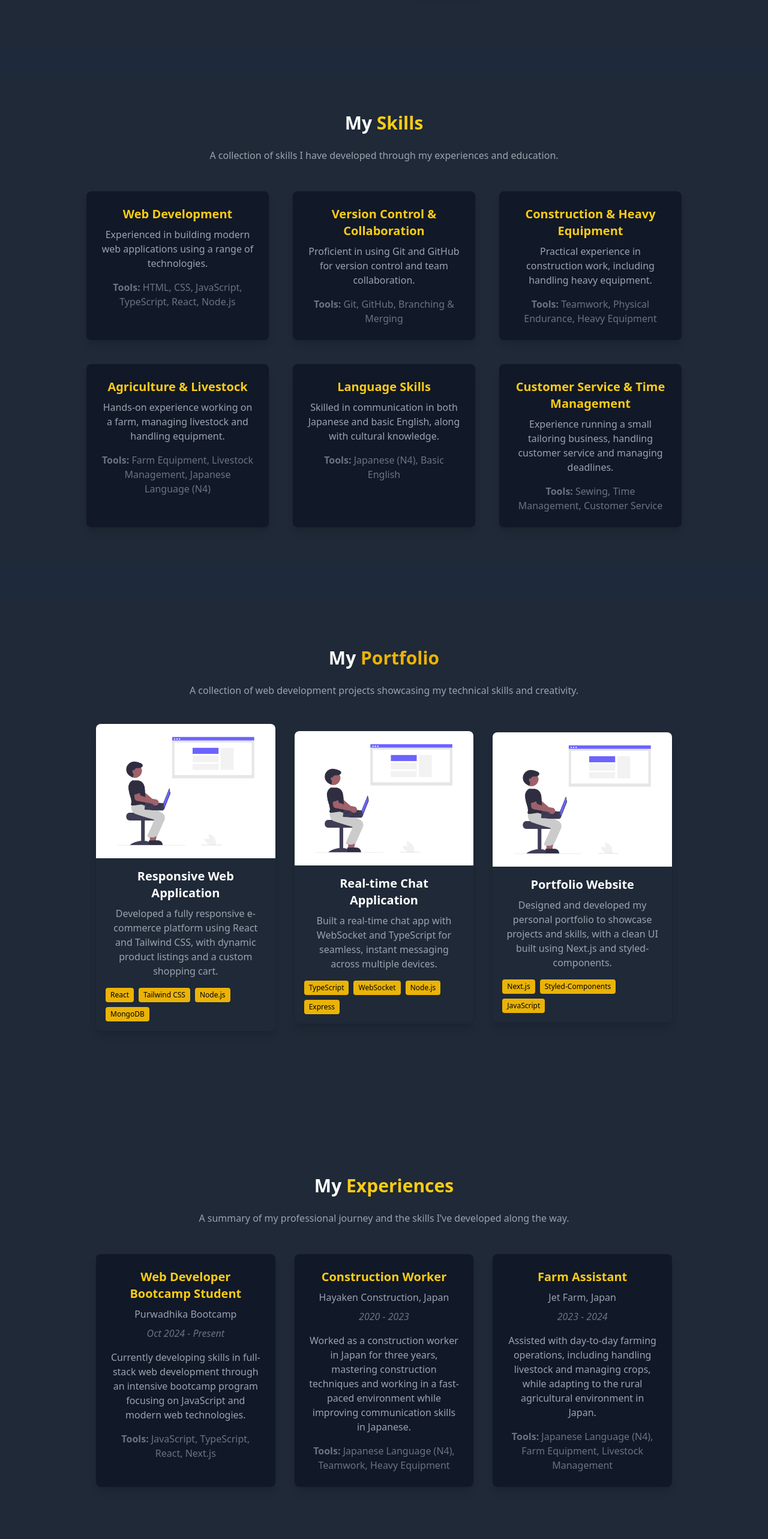
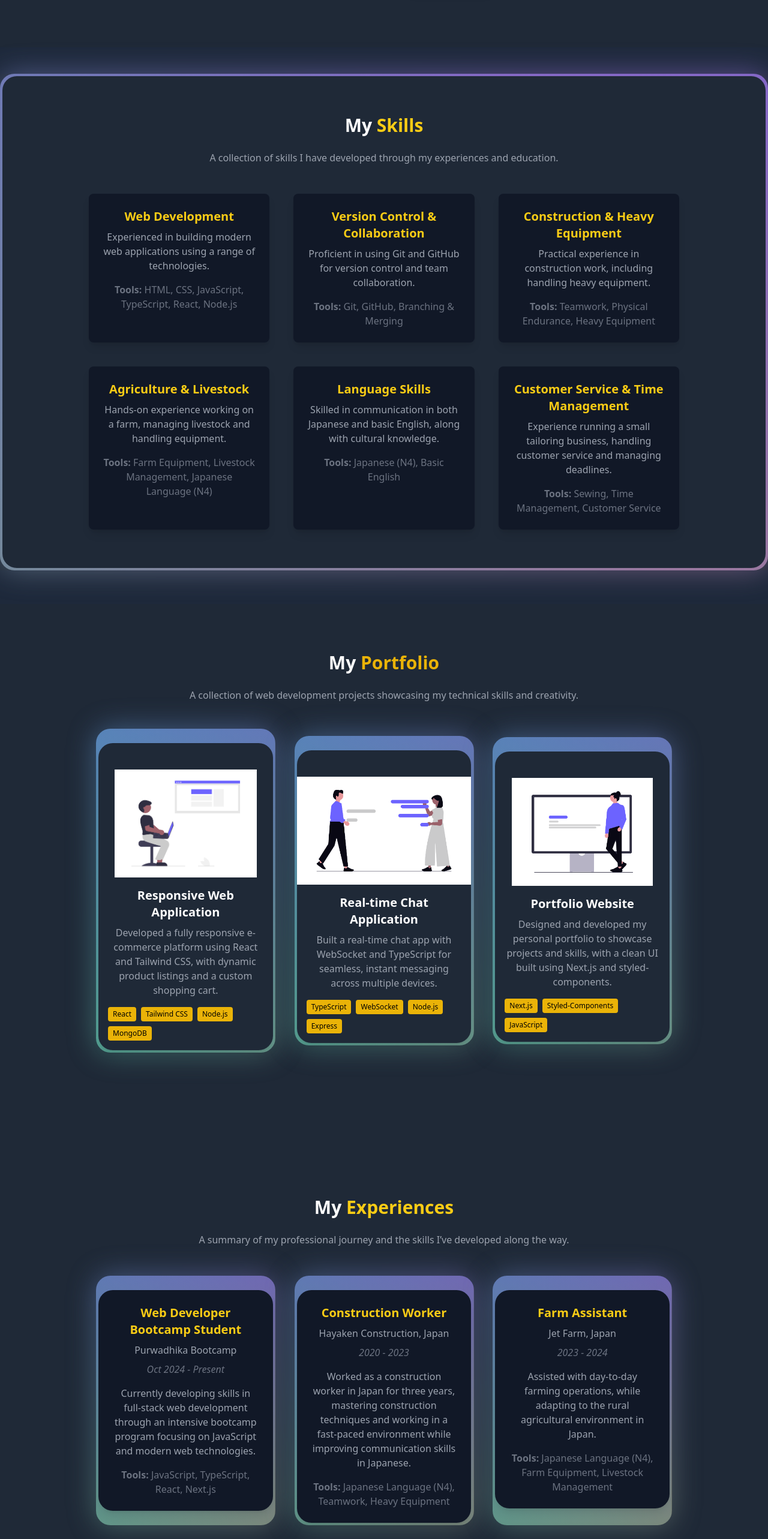
Before and after one commit to andikalp313/portofolio, a React (Vite) app: page / in a window 1280 px wide. Shown: the part 1420-3986 px from the top of the page at 60% size. Built offline with nearby package versions, Linux system fonts and the light colour scheme.

Commit message:
portfolio

```diff
--- a/src/App.tsx
+++ b/src/App.tsx
@@ -18,9 +18,11 @@ function App() {
         <Skills />
         <Portfolio />
         <Experience />
-        <Form />
-        <Footer />
-        <BackgroundGradient />
+        <div className="pt-5">
+          <BackgroundGradient />
+          <Form />
+          <Footer />
+        </div>
       </>
     </section>
   );
--- a/src/components/Experiance.tsx
+++ b/src/components/Experiance.tsx
@@ -1,3 +1,5 @@
+import { BackgroundGradient } from "./ui/background-gradient";
+
 const Experience: React.FC = () => {
   const experiences = [
     {
@@ -22,7 +24,7 @@ const Experience: React.FC = () => {
       company: "Jet Farm, Japan",
       tools: "Japanese Language (N4), Farm Equipment, Livestock Management",
       description:
-        "Assisted with day-to-day farming operations, including handling livestock and managing crops, while adapting to the rural agricultural environment in Japan.",
+        "Assisted with day-to-day farming operations, while adapting to the rural agricultural environment in Japan.",
     },
   ];
 
@@ -41,9 +43,10 @@ const Experience: React.FC = () => {
 
       <div className="grid grid-cols-1 gap-8 sm:grid-cols-2 lg:grid-cols-3">
         {experiences.map((experience, index) => (
+          <BackgroundGradient className="pt-5">
             <div
               key={index}
-            className="overflow-hidden rounded-lg bg-gray-900 p-6 shadow-lg transition-shadow duration-300 hover:shadow-xl"
+              className="overflow-hidden rounded-3xl bg-gray-900 p-6 shadow-lg transition-shadow duration-300 hover:shadow-xl"
             >
               <h3 className="mb-2 text-xl font-semibold text-yellow-400">
                 {experience.title}
@@ -56,6 +59,7 @@ const Experience: React.FC = () => {
                 {experience.tools}
               </p>
             </div>
+          </BackgroundGradient>
         ))}
       </div>
     </div>
--- a/src/components/Portofolio.tsx
+++ b/src/components/Portofolio.tsx
@@ -1,4 +1,7 @@
 import gambar1 from "../assets/website.png";
+import { BackgroundGradient } from "./ui/background-gradient";
+import gambar2 from "../assets/chat.png";
+import gambar3 from "../assets/portofolio.png";
 
 const Portfolio: React.FC = () => {
   const portfolioItems = [
@@ -7,7 +10,7 @@ const Portfolio: React.FC = () => {
       description:
         "Developed a fully responsive e-commerce platform using React and Tailwind CSS, with dynamic product listings and a custom shopping cart.",
       techStack: ["React", "Tailwind CSS", "Node.js", "MongoDB"],
-      image: { gambar1 }, // Replace with actual image
+      image: gambar1,
       alt: "Responsive Web Application",
     },
     {
@@ -15,7 +18,7 @@ const Portfolio: React.FC = () => {
       description:
         "Built a real-time chat app with WebSocket and TypeScript for seamless, instant messaging across multiple devices.",
       techStack: ["TypeScript", "WebSocket", "Node.js", "Express"],
-      image: "https://via.placeholder.com/300", // Replace with actual image
+      image: gambar2,
       alt: "Real-time Chat Application",
     },
     {
@@ -23,7 +26,7 @@ const Portfolio: React.FC = () => {
       description:
         "Designed and developed my personal portfolio to showcase projects and skills, with a clean UI built using Next.js and styled-components.",
       techStack: ["Next.js", "Styled-Components", "JavaScript"],
-      image: "https://via.placeholder.com/300", // Replace with actual image
+      image: gambar3,
       alt: "Portfolio Website",
     },
   ];
@@ -41,16 +44,17 @@ const Portfolio: React.FC = () => {
         and creativity.
       </p>
 
-      <div className="md: grid grid-cols-1 items-center gap-8 sm:grid-cols-2 lg:grid-cols-3">
+      <div className="grid grid-cols-1 items-center gap-8 sm:grid-cols-2 lg:grid-cols-3">
         {portfolioItems.map((item, index) => (
+          <BackgroundGradient className="pt-5">
             <div
               key={index}
-            className="overflow-hidden rounded-lg bg-gray-800 shadow-lg transition-shadow duration-300 hover:shadow-xl"
+              className="overflow-hidden rounded-3xl bg-gray-800 shadow-lg transition-shadow duration-300 hover:shadow-xl"
             >
               <img
-              src={gambar1}
+                src={item.image}
                 alt={item.alt}
-              className="h-56 w-full object-cover"
+                className="h-56 w-full object-contain pt-11"
               />
               <div className="p-4">
                 <h3 className="mb-2 text-xl font-semibold text-white">
@@ -69,6 +73,7 @@ const Portfolio: React.FC = () => {
                 </div>
               </div>
             </div>
+          </BackgroundGradient>
         ))}
       </div>
     </div>
--- a/src/components/Skils.tsx
+++ b/src/components/Skils.tsx
@@ -1,5 +1,5 @@
-import { div } from "framer-motion/client";
 import React from "react";
+import { BackgroundGradient } from "./ui/background-gradient";
 
 const Skills: React.FC = () => {
   const skills = [
@@ -43,9 +43,10 @@ const Skills: React.FC = () => {
 
   return (
     <div className="my-11 flex justify-center bg-gray-800 md:mb-14">
+      <BackgroundGradient>
         <div
           id="Skills"
-        className="gap-36 bg-gray-800 px-4 text-center md:px-36 md:py-16"
+          className="gap-36 rounded-3xl bg-gray-800 px-4 text-center md:px-36 md:py-16"
         >
           <h2 className="mb-6 text-3xl font-bold text-white">
             My <span className="text-yellow-400">Skills</span>
@@ -55,7 +56,7 @@ const Skills: React.FC = () => {
             education.
           </p>
 
-        <div className="mx-auto grid grid-cols-1 gap-10 hover:scale-105 sm:grid-cols-2 md:max-w-7xl lg:grid-cols-3">
+          <div className="mx-auto grid grid-cols-1 gap-10 sm:grid-cols-2 md:max-w-7xl lg:grid-cols-3">
             {skills.map((skill, index) => (
               <div
                 key={index}
@@ -73,6 +74,7 @@ const Skills: React.FC = () => {
             ))}
           </div>
         </div>
+      </BackgroundGradient>
     </div>
   );
 };
```
Also changed, not shown: src/assets/chat.png (added), src/assets/portofolio.png (added). Lines whose indentation alone changed are shown as unchanged.
